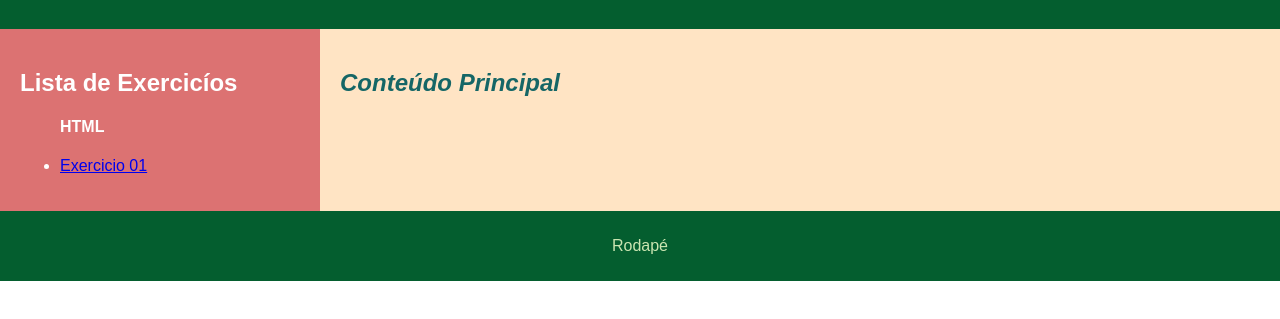
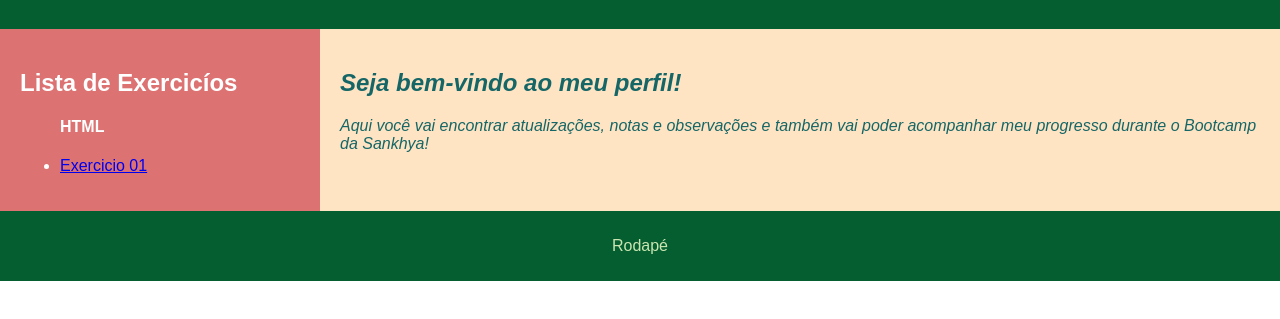
Before and after one commit to rsambrg/bcsankhya, a plain HTML site: page index.html in a window 1280 px wide. Shown: the part 71-390 px from the top of the page. Drawn offline with Linux system fonts and the light colour scheme.

Commit message:
descrição

```diff
--- a/index.html
+++ b/index.html
@@ -19,7 +19,8 @@
             </ul>
         </aside>
         <main>
-            <h2>Conteúdo Principal</h2>
+            <h2>Seja bem-vindo ao meu perfil!</h2>
+            <p>Aqui você vai encontrar atualizações, notas e observações e também vai poder acompanhar meu progresso durante o Bootcamp da Sankhya!</p>
         </main>
         <footer>
             <p>Rodapé</p>
```
